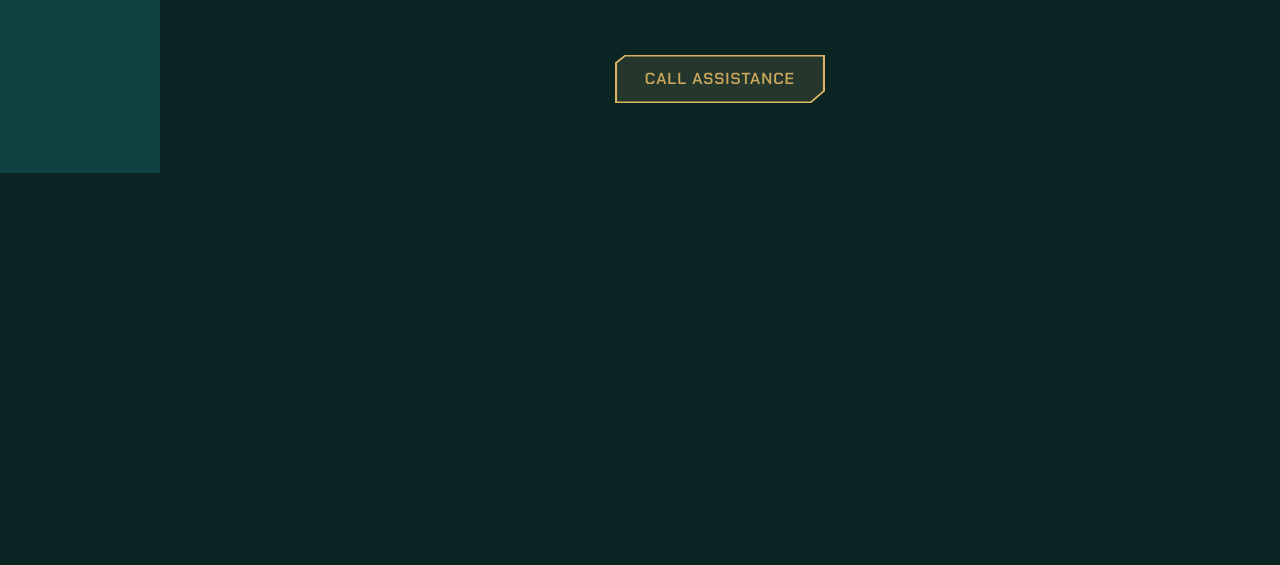
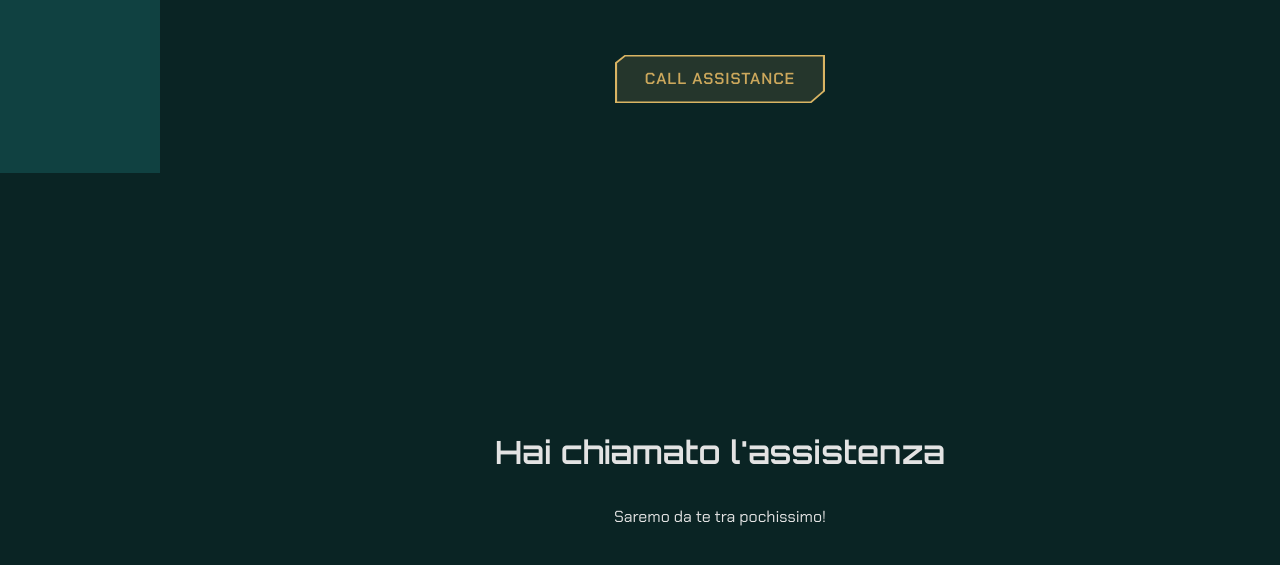
Before and after one commit to morganamorandi/cvedi-no-mans-sky, a plain HTML site: page 4_faqs.html in a window 1280 px wide. Shown: the part 627-1192 px from the top of the page. Before the commit the page ends 800 px from the top, so only its background shows below. Drawn offline with nearby package versions, Linux system fonts and the light colour scheme; a script that the page names is missing.

Commit message:
hiufuygbuftu

```diff
--- a/assets/css/style.css
+++ b/assets/css/style.css
@@ -1101,9 +1101,13 @@ label.labelsmall {
   text-indent: 5px;
 }
 
-.assistance-text {
+#faqs3 {
+  display: flex;
+  justify-content: center;
+  align-items: center;
   text-align: center;
 }
+
 
 /*-----------------------------------*\
   #TIMETABLE
```
